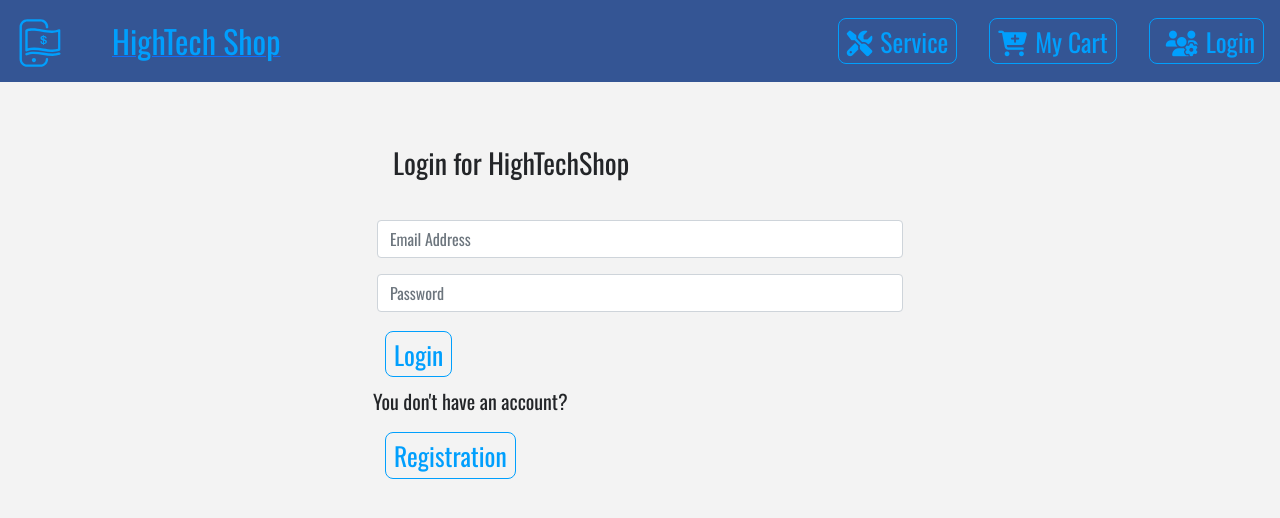
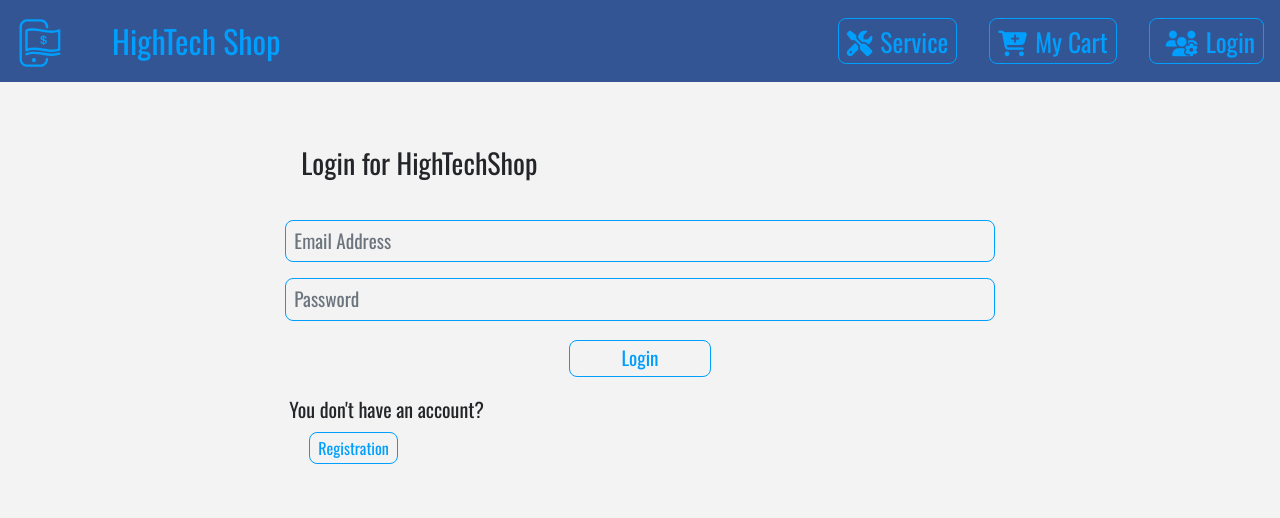
Before and after one commit to PawelSzydlo1/HightTech_Shop, a React (Create React App) app in the folder htsreact/: page /successfulLogin in a window 1280 px wide. Shown: the top 518 px of the page. Built offline with nearby package versions, Linux system fonts and the light colour scheme.

Commit message:
-create forms login and registration

```diff
--- a/htsreact/src/components/Details.js
+++ b/htsreact/src/components/Details.js
@@ -4,12 +4,12 @@ import {Link} from "react-router-dom";
 import {ButtonContainer} from "./Button";
 
 export default class Details extends Component {
-    title = "telefon";
+    title = "Title";
     imgName = "img/product-1.png";
     price = 11;
     inCart = false;
     company = "samsung";
-    info = "opis";
+    info = "description";
 
     render() {
         return (
--- a/htsreact/src/components/NavigationBar.js
+++ b/htsreact/src/components/NavigationBar.js
@@ -13,7 +13,7 @@ export default class NavigationBar extends Component {
                 <div className="navbar navbar-expand-lg">
                     <Link to="/">
                     <a className="navbar-brand">
-                        <Img src={logo}/>
+                        <img src={logo}/>
 
                     </a>
                     </Link>
@@ -83,8 +83,10 @@ const NavWrapper = styled.div`
     text-transform: capitalize;
     padding: 0.4rem 1rem;
   }
+  a{
+  text-decoration: none;
+  }
+  img{
+    width: 3rem;
+  }
 `;
-
-const Img = styled.img`
-  width: 3rem;
-`;
--- a/htsreact/src/components/Product.js
+++ b/htsreact/src/components/Product.js
@@ -1,31 +1,27 @@
-import React, { Component } from "react";
+import React, {Component} from "react";
 import styled from "styled-components";
-import { Link } from "react-router-dom";
+import {Link} from "react-router-dom";
 
 import PropTypes from "prop-types";
-import Details from './Details';
+
 export default class Product extends Component {
     render() {
 
-    const { id, title, imgName, price, inCart } = this.props.product;
+        const {id, title, imgName, price, inCart} = this.props.product;
         return (
             <ProductWrapper className="col-12 mx-auto col-md-4 col-lg-3 my-3">
                 <div className="card">
                     <div
                         className="img-container p-5"
-            onClick={() => console.log("you clicked me on the image container")}
-          >
+                        onClick={() => console.log("you clicked me on the image container")}>
                         <div>
-            <Link to="/details" key={id} >
-              <img src={imgName} alt="product" className="card-img-top" />
+                            <Link to="/details" key={id}>
+                                <img src={imgName} alt="product" className="card-img-top"/>
                             </Link>
                         </div>
                         <button
                             className="cart-btn"
                             disabled={inCart}
-              onClick={() => {
-                console.log("added to the cart");
-              }}
                         >
                             {inCart ? (
                                 <p className="text-capitalize mb-0 " disabled>
@@ -33,7 +29,7 @@ export default class Product extends Component {
                                     in cart
                                 </p>
                             ) : (
-                <i className="fas fa-cart-plus" />
+                                <i className="fas fa-cart-plus"/>
                             )}
                         </button>
                     </div>
@@ -67,16 +63,19 @@ const ProductWrapper = styled.div`
     border-color: transparent;
     transition: all 1s linear;
   }
+
   .card-footer {
     background: transparent;
     border-top: transparent;
     transition: all 1s linear;
   }
+
   &:hover {
     .card {
       border: 0.04rem solid rgba(0, 0, 0, 0.2);
       box-shadow: 2px, 2px, 5px, 0px, rgba(0, 0, 0, 0.2);
     }
+
     .card-footer {
       background: rgba(247, 247, 247);
     }
@@ -86,6 +85,7 @@ const ProductWrapper = styled.div`
     position: relative;
     overflow: hidden;
   }
+
   .cart-img-top {
     transition: all 1s linear;
   }
@@ -107,6 +107,7 @@ const ProductWrapper = styled.div`
     transform: translate(100%, 100%);
     transition: all 1s linear;
   }
+
   .img-container:hover .cart-btn {
     transform: translate(0, 0);
   }
--- a/htsreact/src/components/SuccessfulRegistration.js
+++ b/htsreact/src/components/SuccessfulRegistration.js
@@ -26,6 +26,6 @@ function SuccessfulRegistration(){
 
         </>
     );
-};
+}
 
 export default SuccessfulRegistration
--- a/htsreact/src/views/Login.js
+++ b/htsreact/src/views/Login.js
@@ -5,11 +5,9 @@ import {ButtonContainer} from "../components/Button";
 import {Link} from "react-router-dom";
 
 
-
 const api = axios.create({
     baseURL: `http://localhost:8080`
 })
-
 
 
 function Login({CheckLogin, error}) {
@@ -31,59 +29,70 @@ function Login({CheckLogin, error}) {
         <LoginWrapper>
             <div className="container d-flex">
                 <div className="row align-content-center justify-content-center">
-                        <div className="col-xs-12 col-sm-10 col-md-6 col-sm-offset-4 col-md-offset-6 m-lg-5">
+                    <div className="col-xs-12 col-sm-10 col-md-8 col-sm-offset-4 col-md-offset-6 m-lg-5">
                         <div className="panel panel-default ">
                             <div className="panel-heading">
                                 <h3 className="panel-title p-3">Login for HighTechShop </h3>
                             </div>
                             <div className="panel-body">
-                                    <form role="form" onSubmit={submitFunction}>
+                                <form role="form" onSubmit={submitFunction}
+                                      className="row d-flex align-content-center justify-content-center">
                                     {(error !== "") ? (<p className='error'>{error}</p>) : ""}
 
-                                        <div className="form-group pt-3">
+                                    <div className="form-group pt-3 ">
                                         <input
                                             type="email"
                                             name="email"
                                             id="email"
-                                                className="form-control input-sm"
+                                            className="form-control input-default"
                                             onChange={e => setData({...data, email: e.target.value})}
                                             value={data.email}
                                             placeholder="Email Address"
-                                                required/>
+                                            required
+                                            autoComplete="off"
+                                        />
                                     </div>
 
                                     <div className="col">
-                                            <div className="row-col-xs-6 row-col-sm-6 row-col-md-6 pt-3 pb-3">
+                                        <div className="row-col-xs-6 row-col-sm-6 row-col-md-6 row-col-ld-8 pt-3 pb-3">
                                             <div className="form-group">
                                                 <input
                                                     type="password"
                                                     name="password"
                                                     id="password"
-                                                        className="form-control input-sm"
+                                                    className="form-control input-default"
                                                     onChange={e => setData({...data, password: e.target.value})}
                                                     value={data.password}
                                                     placeholder="Password"
-                                                        required/>
+                                                    required
+                                                    autoComplete="off"
+
+                                                />
                                             </div>
                                         </div>
                                     </div>
-
-                                        <ButtonContainer type="submit">
+                                    <div className="row-cols-5 d-flex align-content-center justify-content-center">
+                                        <ButtonContainer type="submit" className="login">
                                             Login
                                         </ButtonContainer>
+                                    </div>
+
 
                                 </form>
 
                             </div>
 
-                                <div className="panel-footer">
-                                    <div className="row ">
-                                        <h5 className=" p-2">You don't have an account? </h5>
+                            <div className="panel-footer ">
+                                <div className="row d-flex align-content-around justify-content-start p-3">
+                                    <h5 className="row ">You don't have an account? </h5>
+                                    <div className="row">
                                         <Link to='/successfulRegistration'>
-                                            <ButtonContainer className='Registration'>
+                                            <ButtonContainer className='registration'>
                                                 Registration
                                             </ButtonContainer>
                                         </Link>
+                                    </div>
+
                                 </div>
 
 
@@ -100,5 +109,20 @@ function Login({CheckLogin, error}) {
 export default Login;
 
 const LoginWrapper = styled.div`
+  input {
+    text-transform: capitalize;
+    font-size: larger;
+    background: transparent;
+    border-radius: 0.5rem;
+    padding: 0.2rem 0.5rem;
+    border-color: var(--lightBlue)
+  }
 
+  .login {
+    font-size: larger;
+  }
+
+  .registration {
+    font-size: medium;
+  }
 `
--- a/htsreact/src/views/Registration.js
+++ b/htsreact/src/views/Registration.js
@@ -14,10 +14,11 @@ function Registration ({submitForm}) {
                         <div className="col-xs-12 col-sm-10 col-md-6 col-sm-offset-4 col-md-offset-6 m-lg-5">
                             <div className="panel panel-default ">
                                 <div className="panel-heading">
-                                    <h3 className="panel-title p-3">Please sign up for HighTechShop </h3>
-                                    <h5><small>I have an account</small>
+                                    <h3 className="panel-title py-3">Please sign up for HighTechShop </h3>
+                                    <h5 className="d-flex align-content-between justify-content-center">
+                                        <small className="py-1">I have an account</small>
                                         <Link to='/successfulLogin'>
-                                            <ButtonContainer>
+                                            <ButtonContainer className="login">
                                                 Login
                                             </ButtonContainer>
                                         </Link>
@@ -37,6 +38,7 @@ function Registration ({submitForm}) {
                                                         value={values.name}
                                                         onChange={handleChange}
                                                         required
+                                                        autoComplete="off"
                                                     />
 
                                                 </div>
@@ -52,6 +54,7 @@ function Registration ({submitForm}) {
                                                         value={values.surname}
                                                         onChange={handleChange}
                                                         required
+                                                        autoComplete="off"
                                                     />
 
                                                 </div>
@@ -67,7 +70,8 @@ function Registration ({submitForm}) {
                                                 placeholder="Email Address"
                                                 value={values.email}
                                                 onChange={handleChange}
-
+                                                required
+                                                autoComplete="off"
                                             />
                                             {errors.email && <p>{errors.email}</p>}
                                         </div>
@@ -103,12 +107,16 @@ function Registration ({submitForm}) {
                                                 </div>
                                             </div>
                                         </div>
-                                        <ButtonContainer type="submit">
-                                            Register
-                                        </ButtonContainer>
+                                        <div className="row-cols-3 d-flex justify-content-center align-content-center">
+                                            <ButtonContainer type="submit" className="registration">
+                                                Register
+                                            </ButtonContainer>
+                                        </div>
+
                                     </form>
                                 </div>
                             </div>
+
                         </div>
                     </div>
                 </div>
@@ -118,6 +126,21 @@ function Registration ({submitForm}) {
 export default Registration;
 
 const RegistrationWrapper = styled.div`
+  input {
+    text-transform: capitalize;
+    font-size: larger;
+    background: transparent;
+    border-radius: 0.5rem;
+    padding: 0.2rem 0.5rem;
+    border-color: var(--lightBlue)
 
+  }
+
+  .login {
+    font-size: medium;
+  }
+  .registration {
+    font-size: large;
+  }
 
 `;
```
Also changed, not shown: 1 other file (tests, documents, lock files or other folders). Lines whose indentation alone changed are shown as unchanged.
